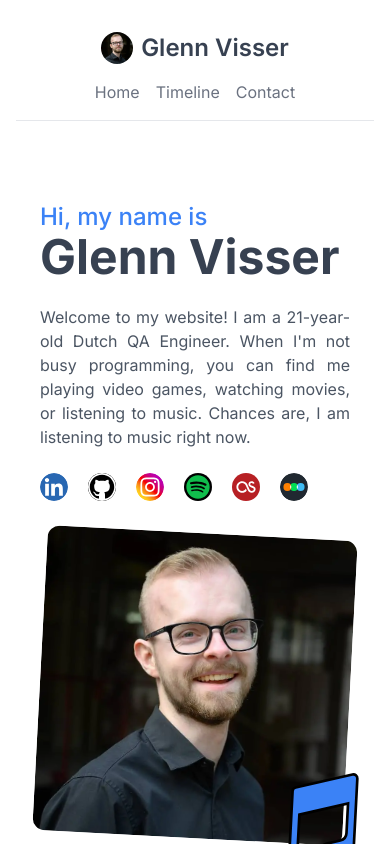
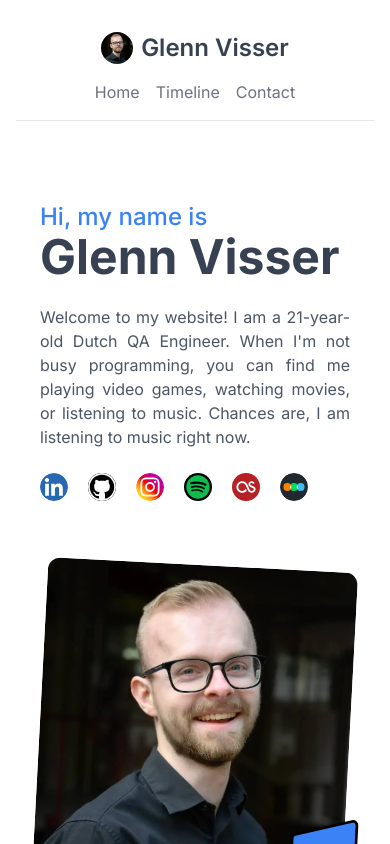
Before and after one commit to GVisser1/Website, a Next.js app: page / in a window 390 px wide. Shown: the top 844 px of the page. Built offline with nearby package versions, Linux system fonts and the light colour scheme.

Commit message:
Update responsiveness of Hero Section

```diff
--- a/package.json
+++ b/package.json
@@ -5,6 +5,7 @@
   "scripts": {
     "dev": "next dev",
     "build": "next build",
+    "start": "next start",
     "lint:check": "next lint"
   },
   "dependencies": {
--- a/src/app/layout.tsx
+++ b/src/app/layout.tsx
@@ -17,7 +17,7 @@ export const metadata: Metadata = {
 
 const RootLayout = ({ children }: { children: React.ReactNode }) => (
   <html lang="en">
-    <body className={`${inter.variable} mx-auto max-w-screen-xl bg-white px-4 font-inter md:px-8`}>
+    <body className={`${inter.variable} mx-auto max-w-screen-xl bg-white px-4 font-inter text-gray-700 md:px-8`}>
       <NavBar />
       {children}
       <Footer />
--- a/src/components/sections/Hero.tsx
+++ b/src/components/sections/Hero.tsx
@@ -7,7 +7,7 @@ import { Text } from "../Text";
 import { Title } from "../Title";
 
 export const Hero = () => (
-  <Section id="intro" className="justify-between text-justify md:flex-row md:items-center md:gap-x-20">
+  <Section id="intro" className="justify-between gap-20 text-justify lg:flex-row lg:items-center">
     <div className="space-y-6">
       <div className="space-y-2">
         <Title color="dark" as="h1">
@@ -22,13 +22,13 @@ export const Hero = () => (
       </Text>
       <SocialIcons />
     </div>
-    <div className="relative mt-4 max-w-xs shrink-0 rotate-3 lg:max-w-sm">
+    <div className="relative mx-auto mt-12 shrink-0 rotate-3 lg:mt-4">
       <Image
         height={0}
         width={0}
         sizes="100vw"
         src="/images/profile-2.webp"
-        className="h-full w-full rounded-xl object-cover"
+        className="h-80 w-full rounded-xl object-cover md:h-96"
         alt="Glenn large profile"
       />
       <Icon
--- a/tailwind.config.ts
+++ b/tailwind.config.ts
@@ -2,8 +2,7 @@ import { fontFamily } from "tailwindcss/defaultTheme";
 import type { Config } from "tailwindcss";
 
 const config: Config = {
-  darkMode: "class",
-  content: ["./src/**/*.{js,jsx,ts,tsx}", "index.html"],
+  content: ["./src/components/**/*.{js,ts,jsx,tsx,mdx}", "./src/app/**/*.{js,ts,jsx,tsx,mdx}"],
   theme: {
     fontFamily: {
       inter: ["var(--inter)", ...fontFamily.sans],
```
